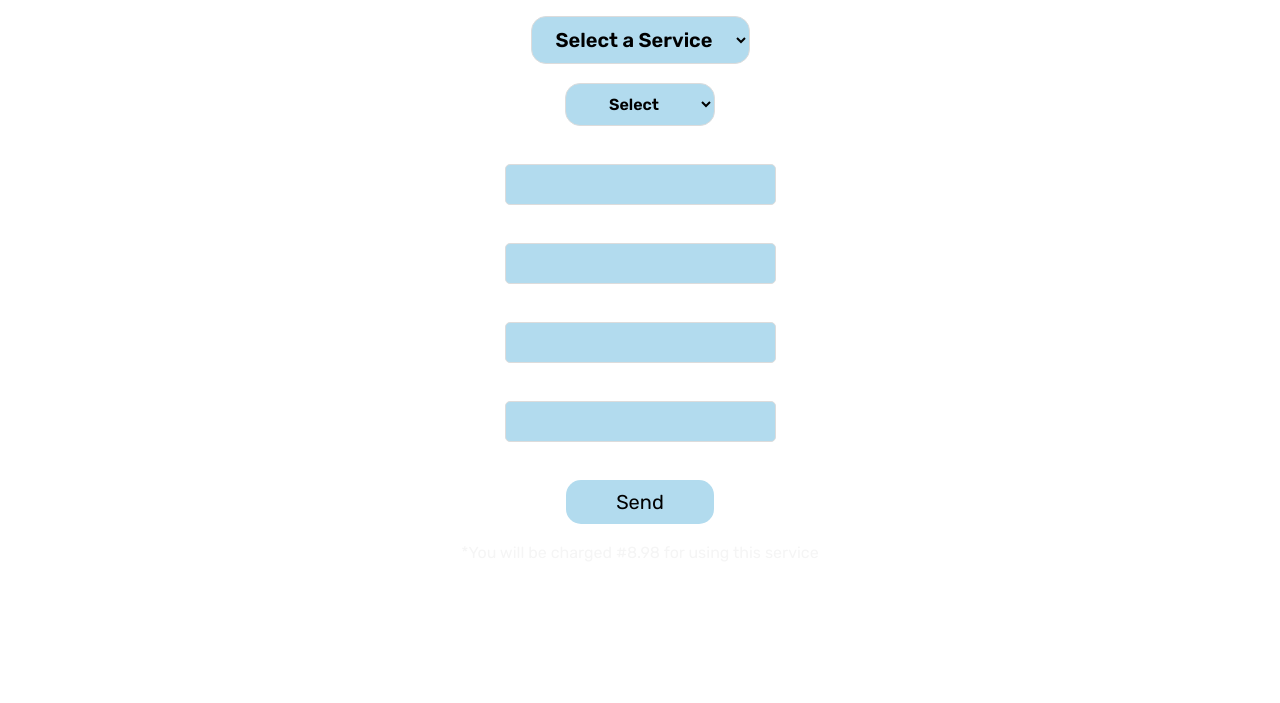
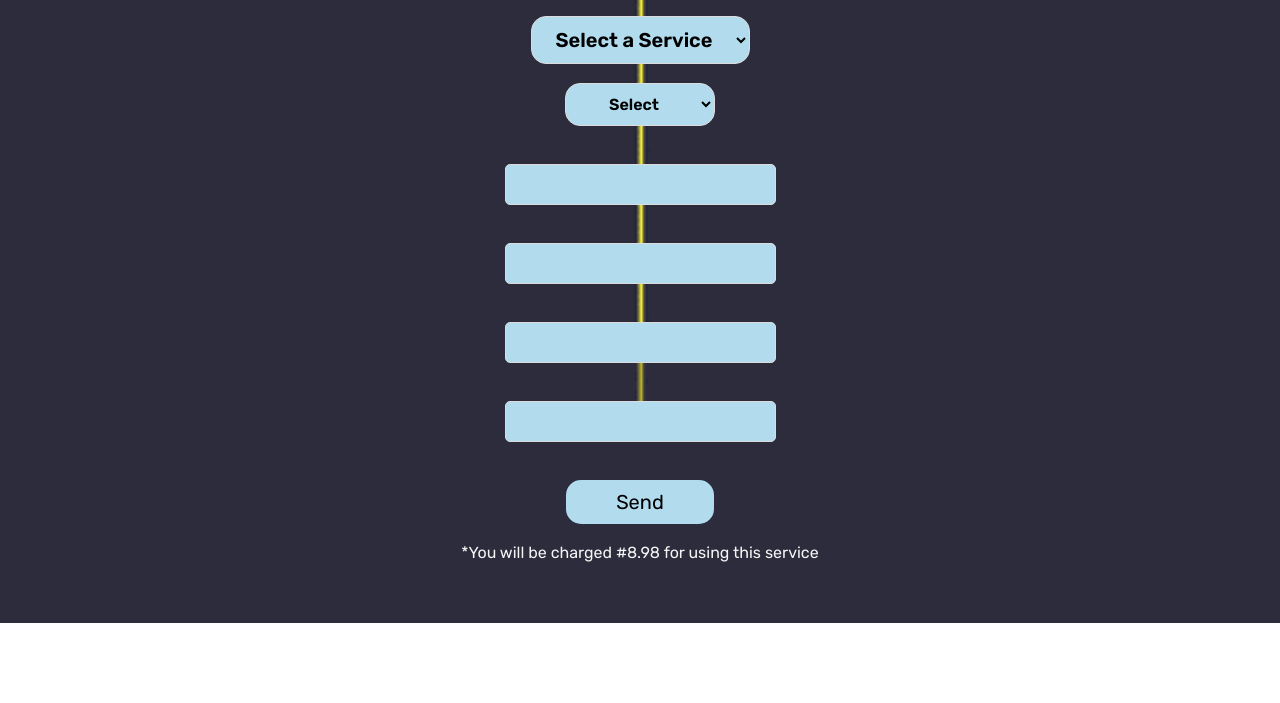
Before and after one commit to flowersfrompluto/Ussd_clone, a plain HTML site: page index.html in a window 1280 px wide. Shown: the part 97-800 px from the top of the page. Drawn offline with Linux system fonts and the light colour scheme; the site is published under a folder, as on GitHub Pages, so addresses that start at the root find nothing.

Commit message:
Version 1.011

```diff
--- a/css/stylesheet.css
+++ b/css/stylesheet.css
@@ -10,7 +10,7 @@
 #bankNetwork, #accountNum, #enterAmount, #pin {padding: 10px 25px; font-size: 16px; font-weight: 600; text-align: center; border-radius: 5px; background-color: #b2dbee; border: 1px solid gainsboro; font-weight: 400}
 #verify {padding: 10px 50px; font-size: 20px; font-weight: 400; text-align: center; border-radius: 15px; background-color: #b2dbee; border: #b2dbee;}
 #services h2 {font-weight: 200;}
-.home {width: 100%; display: block; align-items: center; padding-bottom: 61px; background-repeat: no-repeat; background-position: center center; justify-content: space-between; text-align: center; background-image: url(/IMG/6.gif); background-size: cover; color: whitesmoke;}
+.home {width: 100%; display: block; align-items: center; padding-bottom: 61px; background-repeat: no-repeat; background-position: center center; justify-content: space-between; text-align: center; background-image: url(../IMG/6.gif); background-size: cover; color: whitesmoke;}
 .home .bank h1 {font-size: 40px;}
 .home .text1 {text-decoration: none;}
 .home .text1 h2 {font-weight: 300; font-size: 25px;}
```
